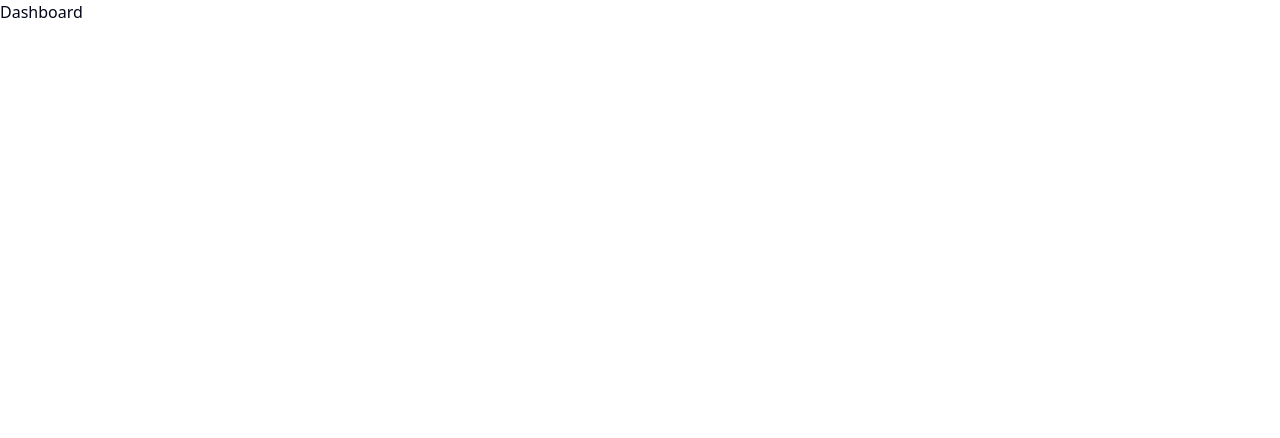
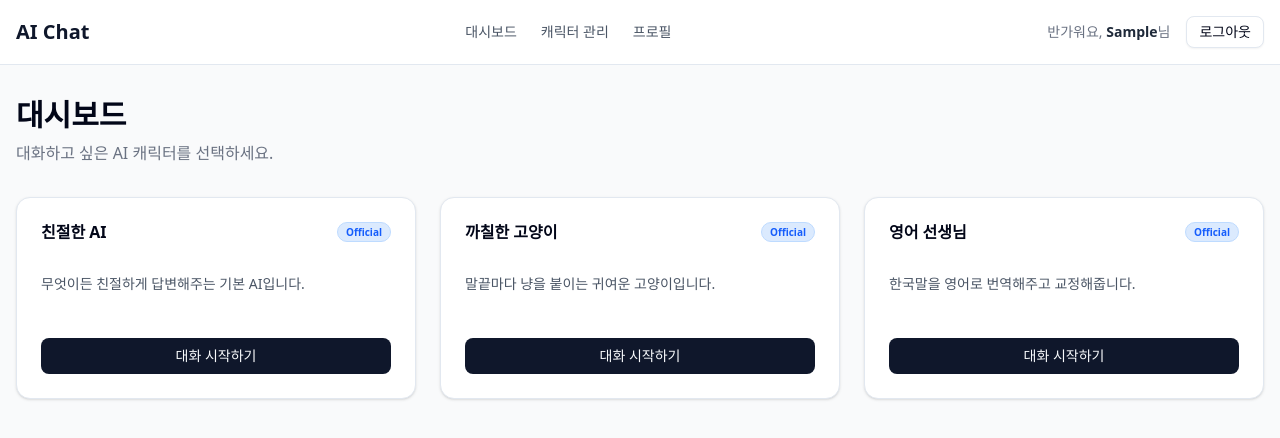
Before and after one commit to yg5057/lionrocket-assignment, a React app in the folder frontend/: page /login in a window 1280 px wide. Both pictures are taken after typing "name@example.com", "Sample" into the empty fields and a click on the button "로그인하기". Shown: the top 438 px of the page. Built offline with nearby package versions, Linux system fonts and the light colour scheme; the HTML template or start-up script is replaced by a standard one.

Commit message:
feat: 대시보드 페이지 퍼블리싱

```diff
--- a/frontend/package.json
+++ b/frontend/package.json
@@ -10,6 +10,7 @@
     "preview": "vite preview"
   },
   "dependencies": {
+    "@radix-ui/react-dialog": "^1.1.15",
     "@radix-ui/react-label": "^2.1.8",
     "@radix-ui/react-slot": "^1.2.4",
     "@tailwindcss/vite": "^4.1.18",
--- /dev/null
+++ b/frontend/src/components/Header.tsx
@@ -0,0 +1,50 @@
+import { useNavigate, Link } from "react-router-dom";
+import { storage } from "../services/storage";
+import { Button } from "./ui/button";
+
+export default function Header() {
+  const navigate = useNavigate();
+  const user = storage.getUser();
+
+  const handleLogout = () => {
+    if (confirm("정말 로그아웃 하시겠습니까?")) {
+      storage.clearUser();
+      navigate("/login");
+    }
+  };
+
+  return (
+    <header className="border-b bg-white">
+      <div className="container mx-auto px-4 h-16 flex items-center justify-between">
+        <Link
+          to="/dashboard"
+          className="text-xl font-bold text-primary flex items-center gap-2"
+        >
+          AI Chat
+        </Link>
+
+        <nav className="hidden md:flex items-center gap-6 text-sm font-medium text-gray-600">
+          <Link to="/dashboard" className="hover:text-primary transition">
+            대시보드
+          </Link>
+          <Link to="/characters" className="hover:text-primary transition">
+            캐릭터 관리
+          </Link>
+          <Link to="/profile" className="hover:text-primary transition">
+            프로필
+          </Link>
+        </nav>
+
+        <div className="flex items-center gap-4">
+          <span className="text-sm text-gray-500 hidden sm:inline">
+            반가워요,{" "}
+            <span className="font-bold text-gray-800">{user?.name}</span>님
+          </span>
+          <Button variant="outline" size="sm" onClick={handleLogout}>
+            로그아웃
+          </Button>
+        </div>
+      </div>
+    </header>
+  );
+}
--- /dev/null
+++ b/frontend/src/components/ui/dialog.tsx
@@ -0,0 +1,141 @@
+import * as React from "react"
+import * as DialogPrimitive from "@radix-ui/react-dialog"
+import { XIcon } from "lucide-react"
+
+import { cn } from "@/lib/utils"
+
+function Dialog({
+  ...props
+}: React.ComponentProps<typeof DialogPrimitive.Root>) {
+  return <DialogPrimitive.Root data-slot="dialog" {...props} />
+}
+
+function DialogTrigger({
+  ...props
+}: React.ComponentProps<typeof DialogPrimitive.Trigger>) {
+  return <DialogPrimitive.Trigger data-slot="dialog-trigger" {...props} />
+}
+
+function DialogPortal({
+  ...props
+}: React.ComponentProps<typeof DialogPrimitive.Portal>) {
+  return <DialogPrimitive.Portal data-slot="dialog-portal" {...props} />
+}
+
+function DialogClose({
+  ...props
+}: React.ComponentProps<typeof DialogPrimitive.Close>) {
+  return <DialogPrimitive.Close data-slot="dialog-close" {...props} />
+}
+
+function DialogOverlay({
+  className,
+  ...props
+}: React.ComponentProps<typeof DialogPrimitive.Overlay>) {
+  return (
+    <DialogPrimitive.Overlay
+      data-slot="dialog-overlay"
+      className={cn(
+        "data-[state=open]:animate-in data-[state=closed]:animate-out data-[state=closed]:fade-out-0 data-[state=open]:fade-in-0 fixed inset-0 z-50 bg-black/50",
+        className
+      )}
+      {...props}
+    />
+  )
+}
+
+function DialogContent({
+  className,
+  children,
+  showCloseButton = true,
+  ...props
+}: React.ComponentProps<typeof DialogPrimitive.Content> & {
+  showCloseButton?: boolean
+}) {
+  return (
+    <DialogPortal data-slot="dialog-portal">
+      <DialogOverlay />
+      <DialogPrimitive.Content
+        data-slot="dialog-content"
+        className={cn(
+          "bg-background data-[state=open]:animate-in data-[state=closed]:animate-out data-[state=closed]:fade-out-0 data-[state=open]:fade-in-0 data-[state=closed]:zoom-out-95 data-[state=open]:zoom-in-95 fixed top-[50%] left-[50%] z-50 grid w-full max-w-[calc(100%-2rem)] translate-x-[-50%] translate-y-[-50%] gap-4 rounded-lg border p-6 shadow-lg duration-200 outline-none sm:max-w-lg",
+          className
+        )}
+        {...props}
+      >
+        {children}
+        {showCloseButton && (
+          <DialogPrimitive.Close
+            data-slot="dialog-close"
+            className="ring-offset-background focus:ring-ring data-[state=open]:bg-accent data-[state=open]:text-muted-foreground absolute top-4 right-4 rounded-xs opacity-70 transition-opacity hover:opacity-100 focus:ring-2 focus:ring-offset-2 focus:outline-hidden disabled:pointer-events-none [&_svg]:pointer-events-none [&_svg]:shrink-0 [&_svg:not([class*='size-'])]:size-4"
+          >
+            <XIcon />
+            <span className="sr-only">Close</span>
+          </DialogPrimitive.Close>
+        )}
+      </DialogPrimitive.Content>
+    </DialogPortal>
+  )
+}
+
+function DialogHeader({ className, ...props }: React.ComponentProps<"div">) {
+  return (
+    <div
+      data-slot="dialog-header"
+      className={cn("flex flex-col gap-2 text-center sm:text-left", className)}
+      {...props}
+    />
+  )
+}
+
+function DialogFooter({ className, ...props }: React.ComponentProps<"div">) {
+  return (
+    <div
+      data-slot="dialog-footer"
+      className={cn(
+        "flex flex-col-reverse gap-2 sm:flex-row sm:justify-end",
+        className
+      )}
+      {...props}
+    />
+  )
+}
+
+function DialogTitle({
+  className,
+  ...props
+}: React.ComponentProps<typeof DialogPrimitive.Title>) {
+  return (
+    <DialogPrimitive.Title
+      data-slot="dialog-title"
+      className={cn("text-lg leading-none font-semibold", className)}
+      {...props}
+    />
+  )
+}
+
+function DialogDescription({
+  className,
+  ...props
+}: React.ComponentProps<typeof DialogPrimitive.Description>) {
+  return (
+    <DialogPrimitive.Description
+      data-slot="dialog-description"
+      className={cn("text-muted-foreground text-sm", className)}
+      {...props}
+    />
+  )
+}
+
+export {
+  Dialog,
+  DialogClose,
+  DialogContent,
+  DialogDescription,
+  DialogFooter,
+  DialogHeader,
+  DialogOverlay,
+  DialogPortal,
+  DialogTitle,
+  DialogTrigger,
+}
--- a/frontend/src/pages/Dashboard.tsx
+++ b/frontend/src/pages/Dashboard.tsx
@@ -1,5 +1,67 @@
-function Dashboard() {
-  return <div>Dashboard</div>;
+import { useEffect, useState } from "react";
+import { Link } from "react-router-dom";
+import { storage } from "../services/storage";
+import type { Character } from "../types";
+import Header from "../components/Header";
+import {
+  Card,
+  CardHeader,
+  CardTitle,
+  CardContent,
+  CardFooter,
+} from "../components/ui/card";
+import { Button } from "../components/ui/button";
+
+export default function Dashboard() {
+  const [characters, setCharacters] = useState<Character[]>([]);
+
+  useEffect(() => {
+    const data = storage.getCharacters();
+    // eslint-disable-next-line react-hooks/set-state-in-effect
+    setCharacters(data);
+  }, []);
+
+  return (
+    <div className="min-h-screen bg-gray-50">
+      <Header />
+
+      <main className="container mx-auto px-4 py-8">
+        <h1 className="text-3xl font-bold mb-2">대시보드</h1>
+        <p className="text-gray-500 mb-8">
+          대화하고 싶은 AI 캐릭터를 선택하세요.
+        </p>
+        <div className="grid grid-cols-1 md:grid-cols-2 lg:grid-cols-3 gap-6">
+          {characters.map((char) => (
+            <Card
+              key={char.id}
+              className="hover:shadow-lg transition-shadow duration-200"
+            >
+              <CardHeader>
+                <CardTitle className="flex items-center justify-between">
+                  <span>{char.name}</span>
+                  {char.isDefault && (
+                    <span className="text-[10px] bg-blue-100 text-blue-600 px-2 py-1 rounded-full border border-blue-200">
+                      Official
+                    </span>
+                  )}
+                </CardTitle>
+              </CardHeader>
+
+              <CardContent>
+                <p className="text-gray-600 text-sm line-clamp-3 h-10">
+                  {char.description}
+                </p>
+              </CardContent>
+
+              <CardFooter>
+                <Link to={`/chat/${char.id}`} className="w-full">
+                  <Button className="w-full">대화 시작하기</Button>
+                </Link>
+              </CardFooter>
+            </Card>
+          ))}
+        </div>
+      </main>
+    </div>
+  );
 }
-
-export default Dashboard;
```
Also changed, not shown: 1 other file (tests, documents, lock files or other folders).
